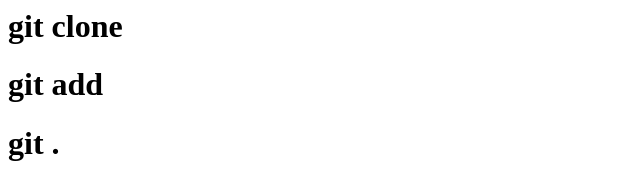
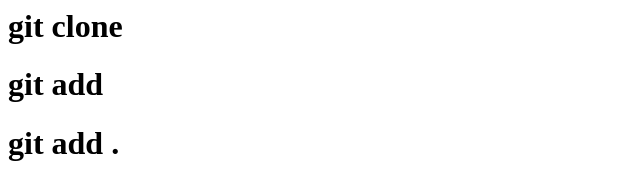
Before and after one commit to Nantha001/nanthaking, a plain HTML site: page gitcmd.html in a window 1280 px wide. Shown: the top 180 px of the page, without its empty margins (0-640 px from the left). Drawn offline with Linux system fonts and the light colour scheme.

Commit message:
Update gitcmd.html

```diff
--- a/gitcmd.html
+++ b/gitcmd.html
@@ -1,6 +1,6 @@
 <h1>git clone  <link></h1>
 <h1>git add</h1>
-<h1>git .</h1>
+<h1>git add .</h1>
 <h1>git commit -m "file-name"</h1>
 <h1>git push origin main</h1>
 <h1>git pull</h1>
```
